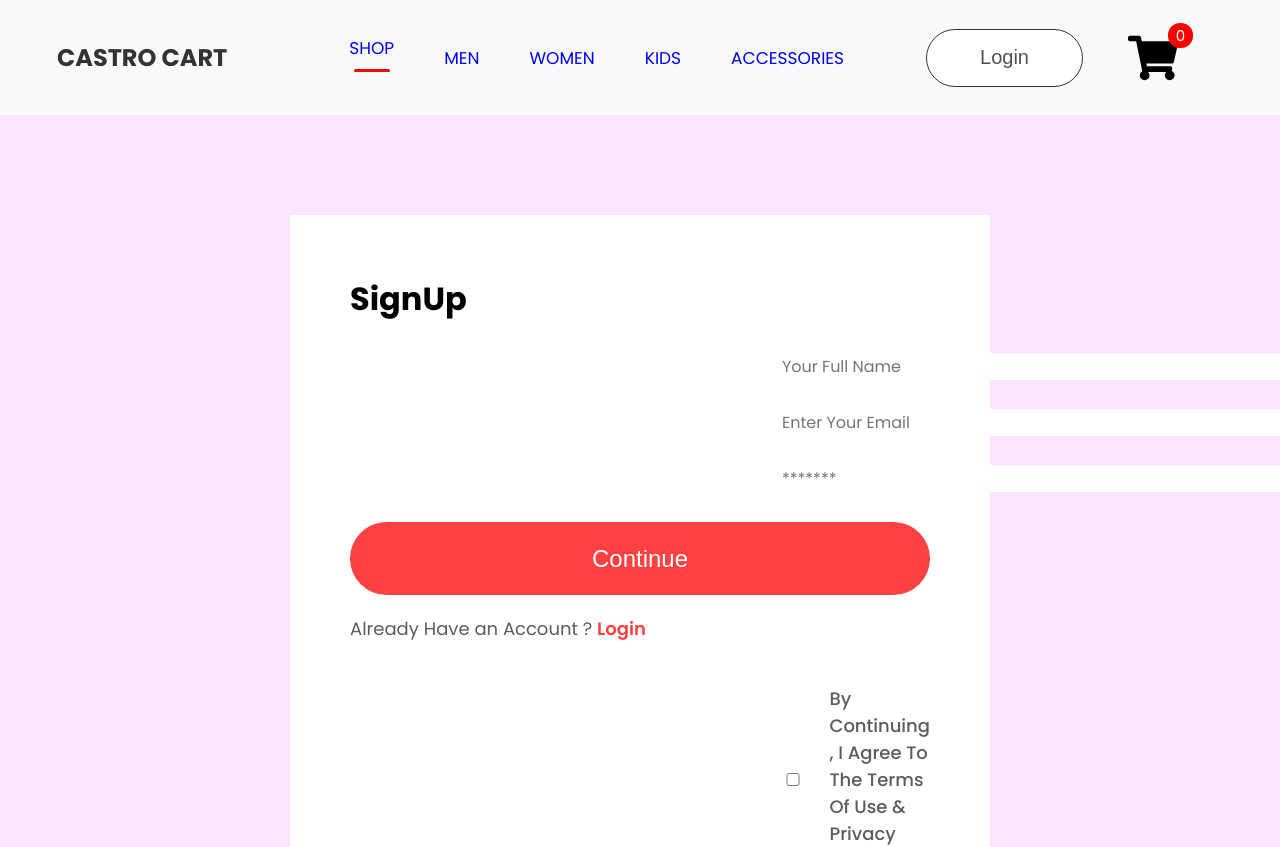
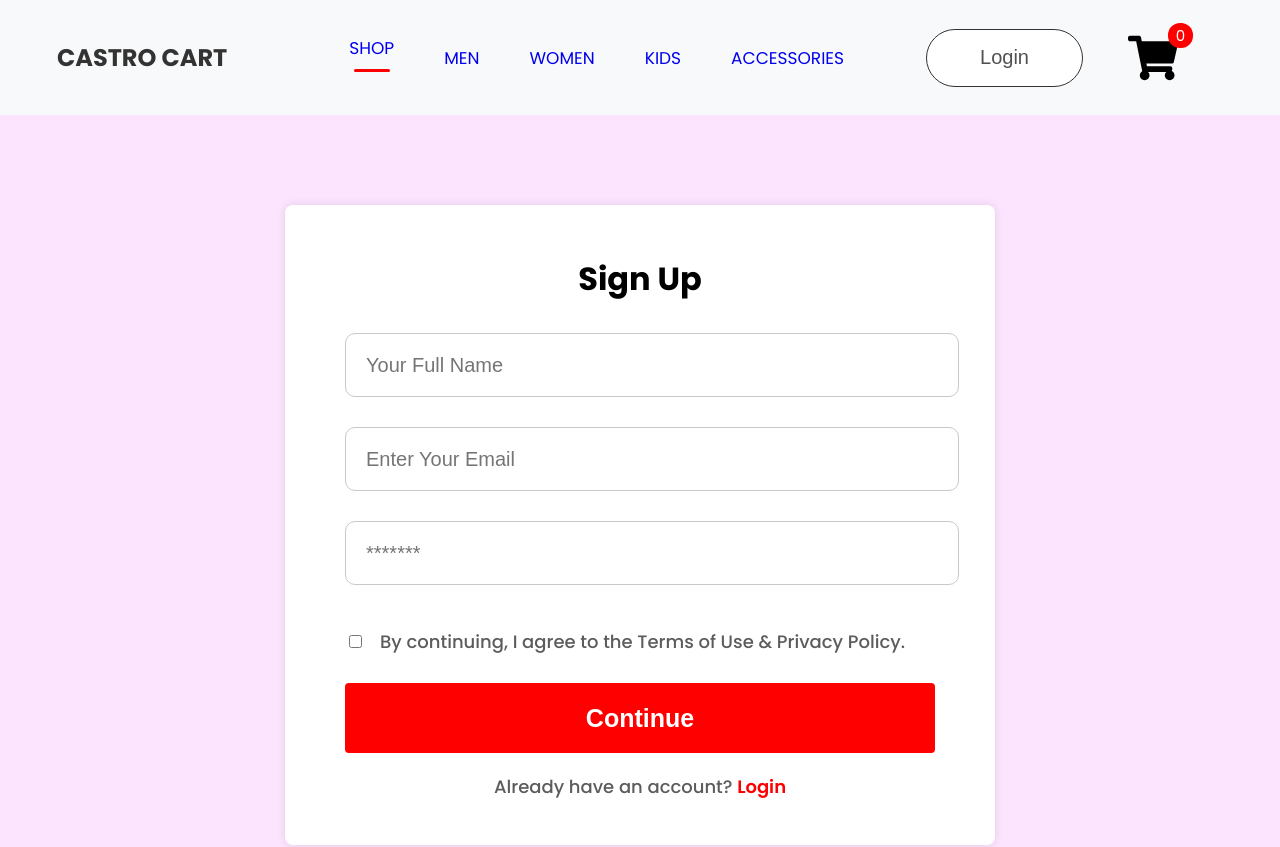
Before and after one commit to lokesh-7977/Castro-Cart, a React (Create React App) app in the folder client/: page /login in a window 1280 px wide. Shown: the top 847 px of the page. Built offline with nearby package versions, Linux system fonts and the light colour scheme.

Commit message:
Refactor file paths and import statements for consistency

```diff
--- a/client/src/App.js
+++ b/client/src/App.js
@@ -1,12 +1,12 @@
 import React from "react";
 import { BrowserRouter as Router, Route, Routes } from "react-router-dom";
-import Navbar from "./components/Navbar/Navbar";
+import Navbar from "./Components/Navbar/Navbar";
 import Shop from "./Pages/Shop";
 import ShopCategory from "./Pages/ShopCategory";
 import Products from "./Pages/Products";
 import Cart from "./Pages/Cart";
 import Auth from "./Pages/Auth";
-import Footer from "./components/Footer/Footer";
+import Footer from "./Components/Footer/Footer";
 
 const App = () => {
   return (
--- a/client/src/components/Footer/Footer.module.css
+++ b/client/src/components/Footer/Footer.module.css
@@ -4,6 +4,8 @@
   justify-content: center;
   align-items: center;
   gap: 50px;
+  position: relative;
+  margin-top: 100px;
 }
 .logo {
   display: flex;
--- a/client/src/components/NewsLetter/NewsLetter.jsx
+++ b/client/src/components/NewsLetter/NewsLetter.jsx
@@ -9,10 +9,9 @@ const NewsLetter = () => {
         <p>
           Subscribe to our newsletter and get exclusive offers & stay updated
         </p>
-      </div>
-      <div>
-      <input type="email" placeholder="Enter Your Email" />
-      <button>Subscribe</button>
+
+        <input type="email" placeholder="Enter Your Email" />
+        <button>Subscribe</button>
       </div>
     </>
   );
--- a/client/src/components/NewsLetter/NewsLetter.module.css
+++ b/client/src/components/NewsLetter/NewsLetter.module.css
@@ -8,7 +8,7 @@
   margin: auto;
   padding: 0px 140px;
   margin-bottom: 150px;
-    background : linear-gradient(180deg,#fde1ff 0%,#e1ffea22 60%);
+  background: linear-gradient(180deg, #fde1ff 0%, #e1ffea22 60%);
   gap: 30px;
 }
 
@@ -35,7 +35,7 @@
   border: 1px solid #e3e3e3;
 }
 
-input {
+.newsletter input {
   width: 500px;
   margin-left: 430px;
   border: none;
@@ -46,8 +46,8 @@ input {
   font-size: 16px;
 }
 
-button {
-    width :170px;
+.newsletter button {
+  width: 170px;
   height: 50px;
   background: black;
   color: white;
@@ -55,5 +55,4 @@ button {
   font-weight: 600;
   border-radius: 80px;
   cursor: pointer;
-
 }
--- a/client/src/pages/Auth.jsx
+++ b/client/src/pages/Auth.jsx
@@ -1,28 +1,28 @@
-import React from 'react'
-import styles from './Styles/Auth.module.css'
+import React from 'react';
+import styles from './Styles/Auth.module.css';
+
 const Auth = () => {
   return (
-    <>
     <div className={styles.loginSignup}>
-        <div className={styles.loginSignup_container}>
-            <h1>SignUp</h1>
-            <div className={styles.fields}>
-                <input type="text" placeholder='Your Full Name' />
-                <input type="email"  placeholder='Enter Your Email'/>
-                <input type="password" placeholder='*******' />
-            </div>
-            <button>Continue</button>
-            <p className={styles.login}>Already Have an Account ? <span>Login</span></p>
-            <div className={styles.agree}>
-                <input type="checkbox" name='' id='' />
-                <p>By Continuing , I Agree To The Terms Of Use & Privacy Policy.</p>
-            </div>
+      <div className={styles.loginSignup_container}>
+        <h1>Sign Up</h1>
+        <div className={styles.loginSignup_fields}>
+          <input type="text" placeholder="Your Full Name" />
+          <input type="email" placeholder="Enter Your Email" />
+          <input type="password" placeholder="*******" />
         </div>
+        <div className={styles.loginSignup_agree}>
+          <input type="checkbox" />
+          <p>By continuing, I agree to the Terms of Use & Privacy Policy.</p>
+        </div>
+        <button className={styles.loginSignup_btn}>Continue</button>
+        <p className={styles.loginSignup_login}>
+          Already have an account? <span>Login</span>
+        </p>
 
+      </div>
     </div>
+  );
+};
 
-    </>
-  )
-}
-
-export default Auth
+export default Auth;
--- a/client/src/pages/Shop.jsx
+++ b/client/src/pages/Shop.jsx
@@ -1,7 +1,7 @@
 import React from 'react'
-import HeroSection from '../components/HeroSection/HeroSection'
-import Offers from '../components/Offers/Offers'
-import NewsLetter from '../components/NewsLetter/NewsLetter'
+import HeroSection from '../Components/HeroSection/HeroSection'
+import Offers from '../Components/Offers/Offers'
+import NewsLetter from '../Components/NewsLetter/NewsLetter'
 
 const Shop = () => {
   return (
--- a/client/src/pages/Styles/Auth.module.css
+++ b/client/src/pages/Styles/Auth.module.css
@@ -1,66 +1,83 @@
 .loginSignup {
   width: 100%;
-    height: 80vh;
+  height: 90vh;
   background: #fce3fe;
-    padding-top: 100px;
+  padding-top: 50px;
+  display: flex;
+  justify-content: center;
+  align-items: center;
 }
 
 .loginSignup_container {
-    width: 580px;
-    height: 600px;
+  width: 590px;
+  height: 560px;
   background: white;
   margin: auto;
   padding: 40px 60px;
+  box-shadow: 0 0 10px rgba(0, 0, 0, 0.1);
+  border-radius: 8px;
 }
 
 .loginSignup_container h1 {
-    margin: 20px 0px;
+  margin: 10px 0;
+  text-align: center;
 }
 
-.fields {
+.loginSignup_fields {
   display: flex;
   flex-direction: column;
-    gap: 29px;
+  gap: 30px;
   margin-top: 30px;
 }
 
-.feilds input {
-    height: 72px;
+.loginSignup_fields input {
+  height: 60px;
   width: 100%;
   padding-left: 20px;
   border: 1px solid #c9c9c9;
-    outline : none ;
+  border-radius: 10px;
+  outline: none;
+  color: #5c5c5c;
+  font-size: 20px;
+}
+
+.loginSignup_btn {
+  width: 100%;
+  height: 70px;
+  color: white;
+  background-color: red;
+  margin-top: 10px;
+  border: none;
+  font-size: 25px;
+  font-weight: 600;
+  cursor: pointer;
+  border-radius: 4px;
+  transition: background-color 0.3s ease;
+}
+
+.loginSignup_btn:hover {
+  background-color: darkred;
+}
+
+.loginSignup_login {
+  margin: 20px 0;
   color: #5c5c5c;
   font-size: 18px;
+  font-weight: 500;
+  text-align: center;
 }
 
-.loginSignup_container button {
-    width: 580px;
-    height: 73px;
-    color: white;
-    background: #ff4141;
-    margin-top: 30px;
-    border: none;
-    font-size: 24px;
-    font-weight: 500;
+.loginSignup_login span {
+  color: red;
+  font-weight: 600;
   cursor: pointer;
 }
-.login {
-    margin-top: 20px;
-    color: #5c5c5c;
-    font-size: 18px;
-}
 
-span {
-  color: #ff4141;
-  font-weight: 600;
-}
-
-.agree {
+.loginSignup_agree {
   display: flex;
   align-items: center;
   margin-top: 25px;
-    gap: 20px;
+  gap: 15px;
   color: #5c5c5c;
   font-size: 18px;
   font-weight: 500;
```
Lines whose indentation alone changed are shown as unchanged.
